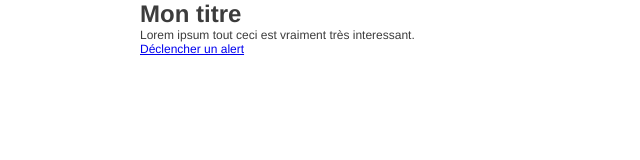
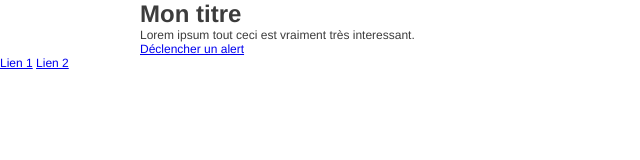
Before and after one commit to julietteD/exerciceOC, a plain HTML site: page index.html in a window 1280 px wide. Shown: the full height of the page, 0-640 px from the left. Drawn offline with nearby package versions, Linux system fonts and the light colour scheme.

Commit message:
Ajout de liens

```diff
--- a/index.html
+++ b/index.html
@@ -15,6 +15,9 @@
         <a href="#" class="monLien">Déclencher un alert</a>
     </div>
 
+    <a href="#">Lien 1</a>
+    <a href="#">Lien 2</a>
+
 
 
 
```
